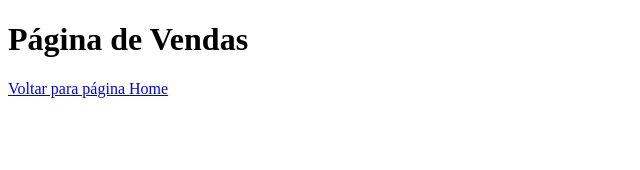
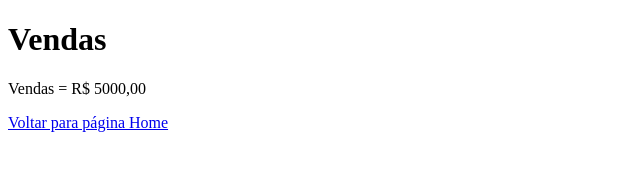
Before and after one commit to Arthur-Soares/aulagithub, a plain HTML site: page vendas.html in a window 1280 px wide. Shown: the whole page, without its empty margins (0-640 px from the left). Drawn offline with Linux system fonts and the light colour scheme.

Commit message:
Acrescentando valor das vendas

```diff
--- a/vendas.html
+++ b/vendas.html
@@ -5,6 +5,8 @@
     <meta charset="utf-8">
     <title>Document</title>
 </head>
-    <h1>Página de Vendas</h1>
+    <h1>Vendas</h1>
+
+    <p>Vendas = R$ 5000,00</p>
     <a href="index.html">Voltar para página Home</a>
 </html>
```
